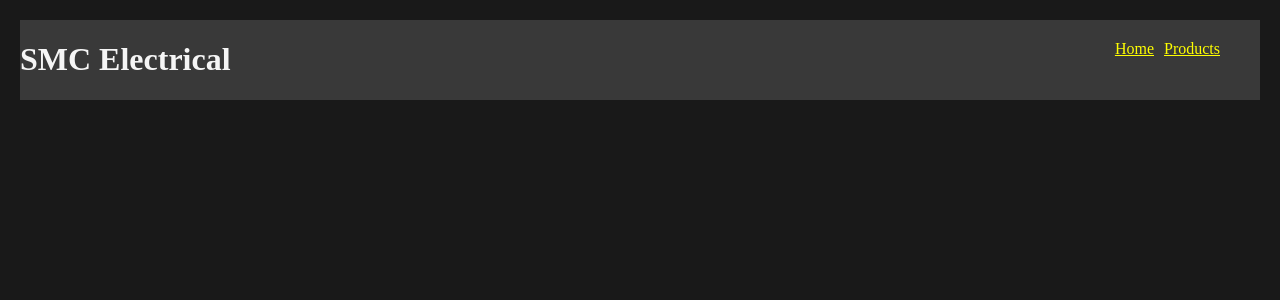
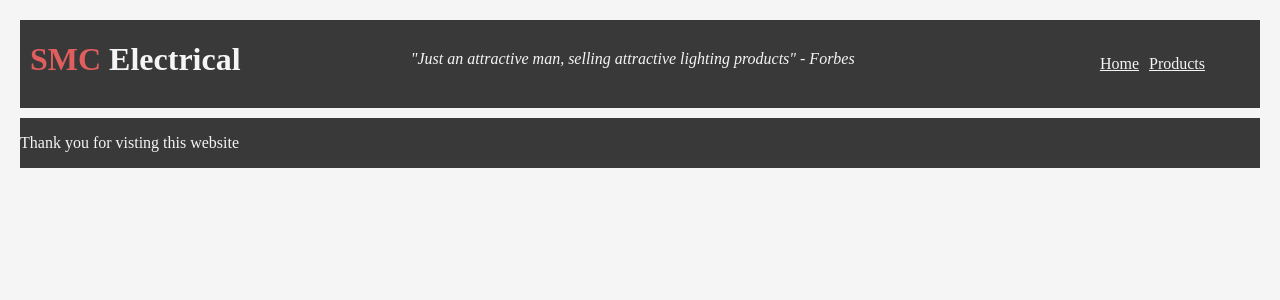
Before and after one commit to SeanCushnie/Project_One, a Flask app: page / in a window 1280 px wide. Shown: the top 300 px of the page. Run offline with Flask 3, Linux system fonts and the light colour scheme; data that the repository does not hold is empty; some libraries are stand-ins or nearby versions.

Commit message:
more styling

```diff
--- a/static/style.css
+++ b/static/style.css
@@ -5,7 +5,7 @@
 .Menu {
     display: flex;
     list-style-type: none;
-    margin: 20px
+    margin: 35px
 }
 
 .Menu li {
@@ -20,20 +20,30 @@
     margin-right: 10px;
 }
 body{
-    background-color: rgb(25, 25, 25);
-    color: whitesmoke
+    background-color: whitesmoke;
+    color: black
 }
 body{
     margin: 20px
 }
 body > header {
-    background-color:rgb(57, 57, 57)
+    background-color:rgb(57, 57, 57);
+    color: whitesmoke
+}
+body > header > h1 {
+    margin-left: 10px
+}
+body > header > h1 > b{
+    color: rgb(224, 94, 94)
+}
+body > header > p {
+    margin: 30px
 }
 .Menu li a {
-    color: yellow;
+    color: whitesmoke;
 }
 .product_container .title a {
-    color: yellow;
+    color: rgb(88, 36, 245);
 }
 
 .container2 {
@@ -56,3 +66,12 @@
 .product_container span{
     color:red
 }
+footer{
+    background-color: rgb(57, 57, 57);
+    display: flex;
+    justify-content:space-between
+}
+footer > p {
+    color: whitesmoke;
+    vertical-align: bottom
+}
--- a/templates/base.html
+++ b/templates/base.html
@@ -9,7 +9,8 @@
 </head>
 <body>
     <header>
-        <h1> SMC Electrical</h1>
+        <h1> <b>SMC </b>Electrical</h1>
+        <p> <i>"Just an attractive man, selling attractive lighting products" - Forbes</i></p>
         <nav>
             <ul class="Menu">
                 <li><a href="/"> Home </a></li>
@@ -21,4 +22,7 @@
         {% endblock %}
     </div>
 </body>
+<footer>
+    <p> Thank you for visting this website </p>
+</footer>
 </html>
--- a/templates/products/index.html
+++ b/templates/products/index.html
@@ -16,11 +16,11 @@
             </div>
             <div class="stock_quantity">
                 <h3>Stock Level: </h3> {{product.stock_quantity}}
+    </div>
                     {% if product.stock_quantity > 0 and product.stock_quantity < 10 %}
-    </div>
                         <span> LOW STOCK! </span>
                     {% elif product.stock_quantity < 1 %}
-                        <span> OUT OF STOCK!</span>
+                        <span> <b>OUT OF STOCK!</b></span>
                     {% endif %}
             </div>
         </div>
```
